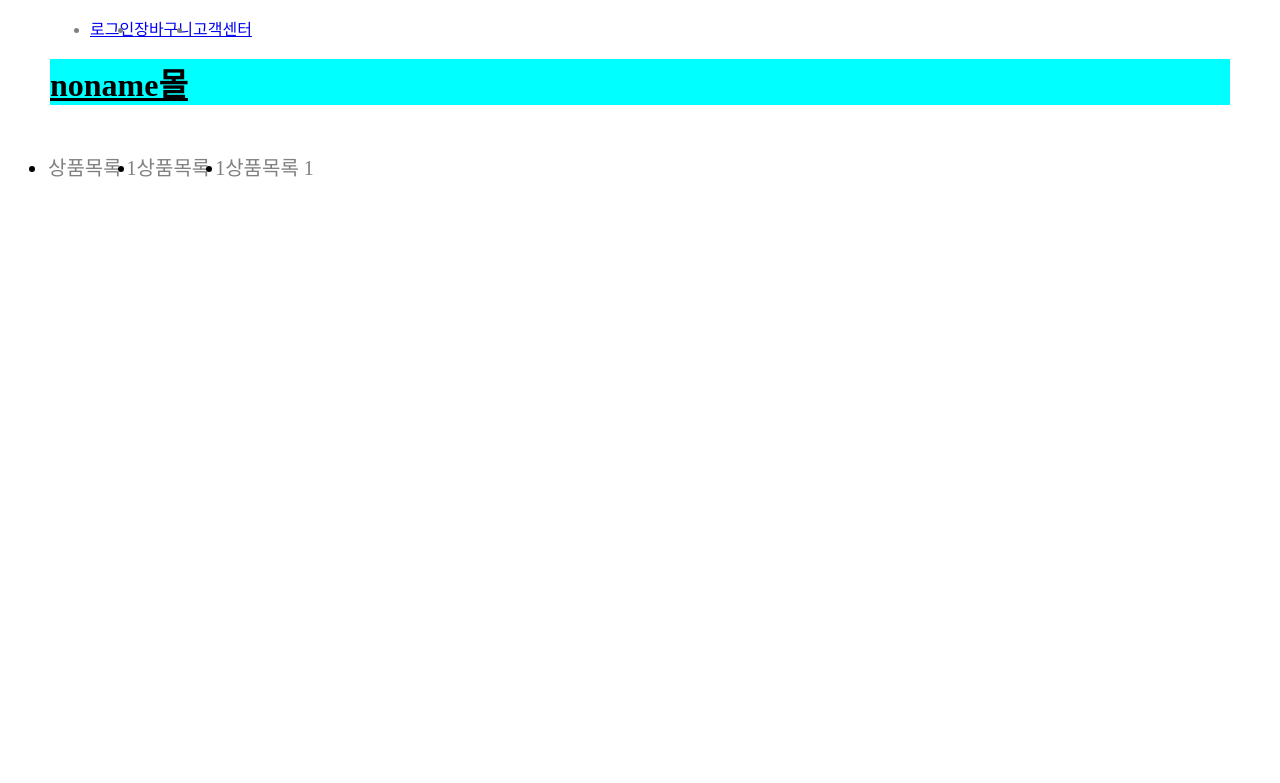
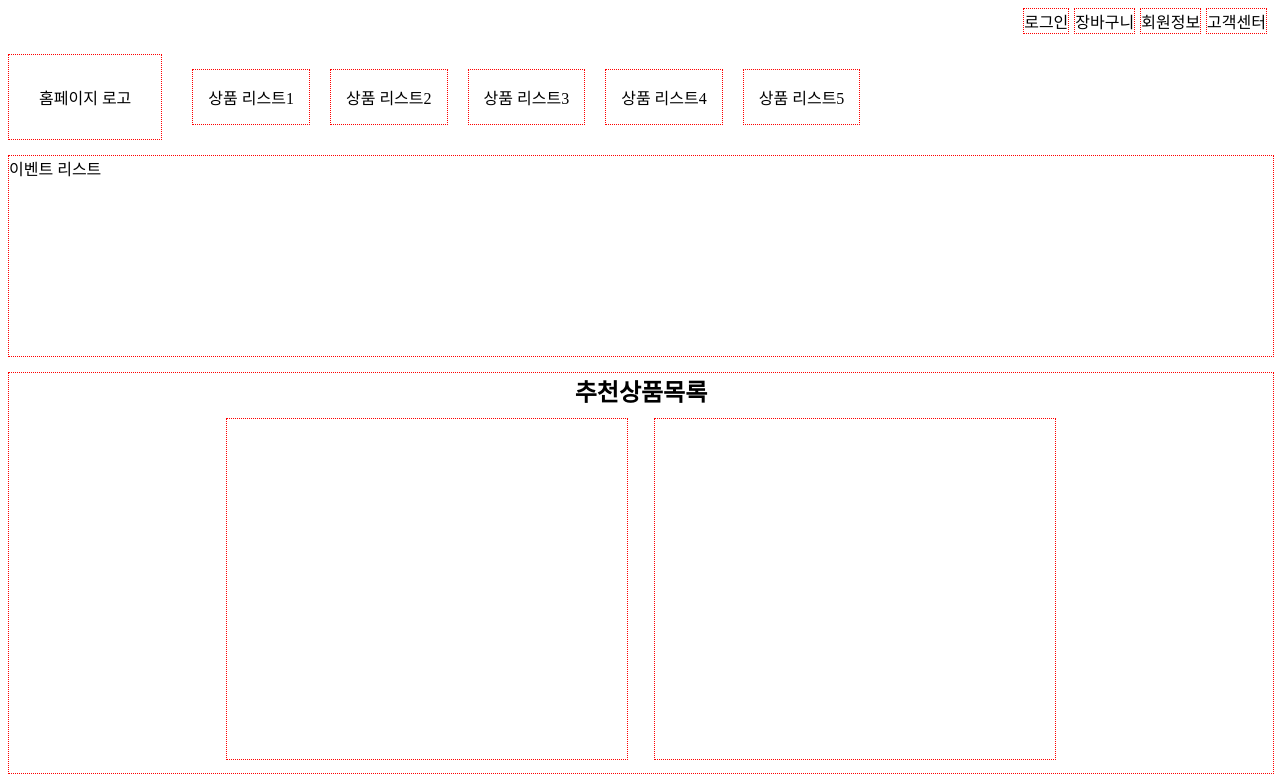
Before and after one commit to terrinens/homepage_case1, a plain HTML site: page index.html in a window 1280 px wide. Shown: the top 783 px of the page. Drawn offline with Linux system fonts and the light colour scheme.

Commit message:
Auto push for classroom | 2023-06-09 / 20:49 | homepage_case1 update

```diff
--- a/css/header.css
+++ b/css/header.css
@@ -1,73 +1,83 @@
-header {
-width: 100%;
+.clear {
+    clear:both;
+    margin: 0px;
+    border: 0px;
+    padding: 0px;
 }
 
-header .inner {
-	width: 1180px;
-	height: 120px;
-	margin: 0px auto;
-	position: relative;
-}
-
-header .inner h1 {
-    position: absolute;
-	bottom: 10px;
-    background-color: aqua; /* 헤더 제목 구역 임시 확인용 */
-    width: 100%;
-}
-
-header .inner h1 > a {
-    color: black;
-    text-align: left;
-}
-
-header .inner h1 > a:link {
-    color: black;
-    text-align: left;
-}
-
-header .inner h1 > a:visited {
-    color: black;
-    text-align: left;
-}
-
-header .inner, .list a:link {
-    text-decoration: none;
-    color: gray;
-}
-
-header .inner, .list a:visited {
-    text-decoration: none;
-    color: gray;
-}
-
-header .inner .uputil ul {
+header div.top {
+    margin-right: 30px;
+    border: 1px dotted red;
+    padding: 30px;
     float: left;
 }
 
-header .inner ul > li {
-
+header h2.top {
+    border: 1px dotted red;
     float: left;
 }
 
-header .list ul {
+header .upset div { /* 역순이니 div 넣을시 참고 */
+    margin-bottom: 20px;
+    margin-right: 5px;
+    border: 1px dotted red;
+    float: right;
+}
+
+header a, a:link, a:visited {
+    color: black;
+    text-decoration: none;
+}
+
+header .main_list div{
+    margin-top: 15px;
+    margin-right: 20px;
+    border: 1px dotted red;
+    padding: 15px;
     float: left;
 }
 
-header .list ul > li {
-    float: left;
-    font-size: 20px;
-}
-/*
-header .list a {
-    color: black;
+event div.main_box { /* 옆으로 이동하면서 보여줄 예정 */
+    margin-top: 15px;
+    margin-bottom: 15px;
+    border: 1px dotted red;
+
+    width: 100%;
+    height: 200px;
 }
 
-header .list a:link {
-    color: black;
+rec div.main_box {
+    margin-top: 10px;
+    border: 1px dotted red;
+    width: 100%;
+    height: 400px;
+    overflow: auto;
+
+    text-align: center;
+    font-weight: bolder;
+    font-size: x-large;
 }
 
-header .list a:visited {
-    color: black;
+rec .main_box_in div {
+    margin: 10px;
+    border: 1px dotted red;
+    width: 400px;
+    height: 85%;
+    text-align: center;
+    display: inline-block;
 }
-*/
+
+rec .main_box_in div:hover {
+    /* 마우스 올릴시 장바구니 담기, 상품 자세히보기 기능 추가할것 */
+    background-color: gray;
+    opacity: 0.7;
+}
+
+rank div.main_box {
+    margin-top: 15px;
+    margin-bottom: 15px;
+    border: 1px dotted red;
+
+    width: 100%;
+    height: 400px;
+}
--- /dev/null
+++ b/css/oldheader.css
@@ -0,0 +1,73 @@
+header {
+width: 100%;
+}
+
+header .inner {
+	width: 1180px;
+	height: 120px;
+	margin: 0px auto;
+	position: relative;
+}
+
+header .inner h1 {
+    position: absolute;
+	bottom: 10px;
+    background-color: aqua; /* 헤더 제목 구역 임시 확인용 */
+    width: 100%;
+}
+
+header .inner h1 > a {
+    color: black;
+    text-align: left;
+}
+
+header .inner h1 > a:link {
+    color: black;
+    text-align: left;
+}
+
+header .inner h1 > a:visited {
+    color: black;
+    text-align: left;
+}
+
+header .inner, .list a:link {
+    text-decoration: none;
+    color: gray;
+}
+
+header .inner, .list a:visited {
+    text-decoration: none;
+    color: gray;
+}
+
+header .inner .uputil ul {
+    float: left;
+}
+
+header .inner ul > li {
+
+    float: left;
+}
+
+header .list ul {
+    float: left;
+}
+
+header .list ul > li {
+    float: left;
+    font-size: 20px;
+}
+/*
+header .list a {
+    color: black;
+}
+
+header .list a:link {
+    color: black;
+}
+
+header .list a:visited {
+    color: black;
+}
+*/
--- a/index.html
+++ b/index.html
@@ -1,39 +1,68 @@
 <!DOCTYPE html>
-<html lang="kr">
+<html lang="en">
 
 <head>
     <meta charset="UTF-8">
-    <meta http-equiv="X-UA-Compatible" content="chorm">
     <meta name="viewport" content="width=device-width, initial-scale=1.0">
-    <title>메인 홈페이지</title>
-    <link rel="stylesheet" href="../css/header.css">
+    <title>홈페이지</title>
+    <link rel="stylesheet" href="css/header.css">
 </head>
 
 <body>
     <header>
-        <div class="inner">
-            <ul class="uputil">
-                <li> <a href="#"> 로그인 </a></li>
-                <li> <a href="#"> 장바구니 </a></li>
-                <li> <a href="#"> 고객센터 </a></li>
-            </ul>
+        <upset class="upset">
+            <div> <a href="#">고객센터 </a></div>
+            <div> <a href="#">회원정보 </a></div>
+            <div> <a href="#">장바구니 </a></div>
+            <div> <a href="#">로그인 </a></div>
+        </upset>
 
-            <br>
+        <div class="clear"></div>
 
-            <h1>
-                <a href="main_home.html" id="a_header1"> noname몰 </a>
-            </h1>
-
-        </div>
-        <div class="list">
-            <ul>
-                <li> <a href="/html/list1.html"> 상품목록 1 </a></li>
-                <li> <a href="/html/list2.html"> 상품목록 1 </a></li>
-                <li> <a href="/html/list3.html"> 상품목록 1 </a></li>
-            </ul>
+        <div>
+            <div class="top"><a href="index.html"> 홈페이지 로고 </a></div>
+            <mainlist class="main_list">
+                <div> <a href="html/list1.html"> 상품 리스트1 </a></div>
+                <div> <a href="html/list2.html"> 상품 리스트2 </a></div>
+                <div> <a href="html/list3.html"> 상품 리스트3 </a></div>
+                <div> <a href="html/list4.html"> 상품 리스트4 </a></div>
+                <div> <a href="html/list5.html"> 상품 리스트5 </a></div>
+            </mainlist>
         </div>
 
+        <div class="clear"> </div>
     </header>
+
+    <event>
+        <div class="main_box">
+            이벤트 리스트
+        </div>
+    </event>
+
+    <rec>
+        <div class="main_box">
+            추천상품목록
+
+            <div class="clear"></div>
+
+            <rec_list class="main_box_in">
+                <div> </div>
+                <div> </div>
+                <div> </div>
+                <div> </div>
+            </rec_list>
+        </div>
+    </rec>
+
+    <rank>
+        <div class="main_box">
+
+            <rank_list>
+                <div>
+                </div>
+            </rank_list>
+        </div>
+    </rank>
 </body>
 
 </html>
```
Also changed, not shown: oldindex.html (added, +39 -0 lines).
